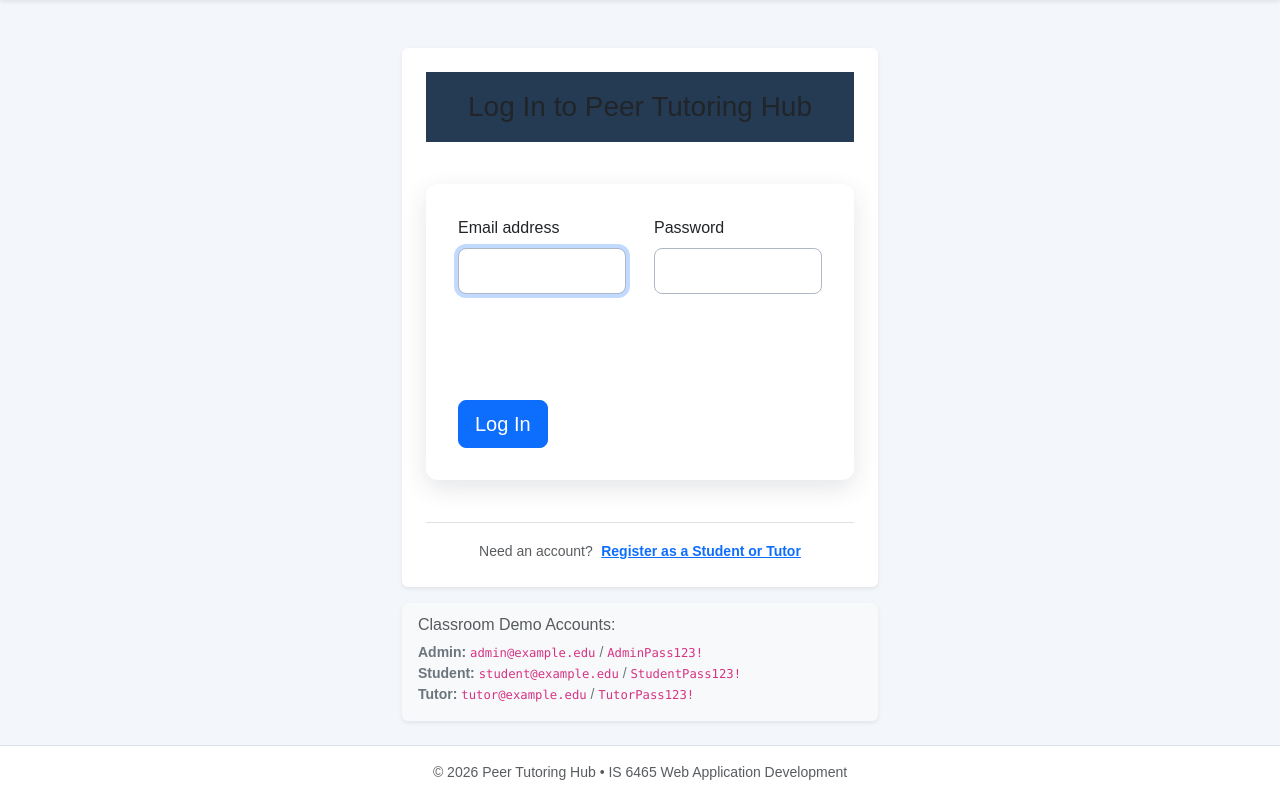
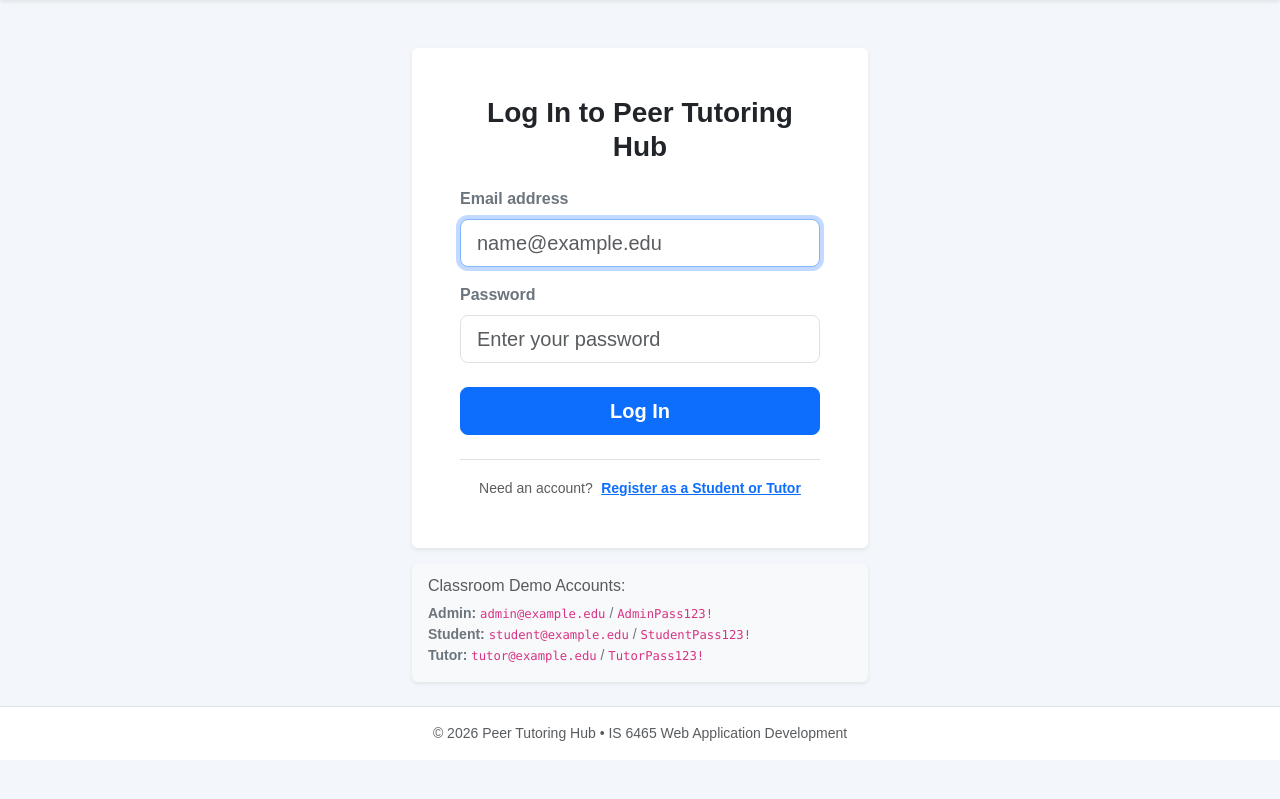
Before and after one commit to Cade-Bray/IS-6465, a PHP site: page /lab7/php/login.php in a window 1280 px wide. Shown: the part 56-855 px from the top of the page. After the commit the page ends 797 px from the top, so only its background shows below. Run offline with PHP 8.4, Linux system fonts and the light colour scheme.

Commit message:
Fixed the contrast issue across the site. It was hard to read some aspects.

```diff
--- a/lab7/css/styles.css
+++ b/lab7/css/styles.css
@@ -79,6 +79,23 @@ main {
 
 h1 {
     margin: 0;
+    padding: 0;
+    color: #1f2937;
+    font-size: 1.75rem;
+    font-weight: 700;
+    background-color: transparent;
+}
+
+.card-header h1,
+.card-title,
+.card h1 {
+    background-color: transparent !important;
+    padding: 0 !important;
+    color: inherit;
+}
+
+.page-banner h1 {
+    margin: 0;
     padding: 18px 36px;
     color: #ffffff;
     font-size: 24px;
@@ -86,9 +103,27 @@ h1 {
     background-color: #243b53;
 }
 
-/* Request form */
+/* Modern card-based and stacked forms */
+.card form,
+form.stacked-form {
+    display: block;
+    max-width: 100%;
+    margin: 0;
+    padding: 0;
+    background-color: transparent;
+    border-radius: 0;
+    box-shadow: none;
+}
 
-main form {
+.card form button,
+form.stacked-form button {
+    grid-column: auto;
+    grid-row: auto;
+}
+
+/* Legacy request form (only when explicitly requested via .legacy-grid-form) */
+
+main form.legacy-grid-form {
     max-width: 900px;
     margin: 42px auto;
     padding: 32px;
@@ -155,49 +190,49 @@ main form input[type="radio"] {
 
 /* Course */
 
-main form label[for="course"] {
+main form.legacy-grid-form label[for="course"] {
     grid-column: 1;
     grid-row: 2;
 }
 
-main form #course {
+main form.legacy-grid-form #course {
     grid-column: 1;
     grid-row: 3;
 }
 
 /* Help topic */
 
-main form label[for="topic"] {
+main form.legacy-grid-form label[for="topic"] {
     grid-column: 1;
     grid-row: 4;
 }
 
-main form #topic {
+main form.legacy-grid-form #topic {
     grid-column: 1;
     grid-row: 5;
 }
 
 /* Preferred date */
 
-main form label[for="preferreddate"] {
+main form.legacy-grid-form label[for="preferreddate"] {
     grid-column: 2;
     grid-row: 2;
 }
 
-main form #preferreddate {
+main form.legacy-grid-form #preferreddate {
     grid-column: 2;
     grid-row: 3;
 }
 
-main form > label {
+main form.legacy-grid-form > label {
     align-self: end;
     font-size: 16px;
     font-weight: 700;
 }
 
-main form input:not([type="checkbox"]):not([type="radio"]),
-main form select,
-main form textarea {
+main form.legacy-grid-form input:not([type="checkbox"]):not([type="radio"]),
+main form.legacy-grid-form select,
+main form.legacy-grid-form textarea {
     width: 100%;
     min-height: 46px;
     padding: 10px 14px;
@@ -208,15 +243,15 @@ main form textarea {
     border-radius: 8px;
 }
 
-main form input:focus,
-main form select:focus,
-main form textarea:focus {
+main form.legacy-grid-form input:focus,
+main form.legacy-grid-form select:focus,
+main form.legacy-grid-form textarea:focus {
     outline: 3px solid rgba(75, 131, 189, 0.25);
     outline-offset: 1px;
     border-color: #4b83bd;
 }
 
-main form button {
+main form.legacy-grid-form button {
     grid-column: 1 / -1;
     grid-row: 6;
     justify-self: start;
--- a/lab7/includes/header.php
+++ b/lab7/includes/header.php
@@ -28,6 +28,28 @@ $cssVersion = file_exists(__DIR__ . '/../css/styles.css') ? filemtime(__DIR__ .
     footer {
       margin-top: auto !important;
     }
+    h1 {
+      background-color: transparent !important;
+      padding: 0 !important;
+      color: inherit !important;
+    }
+    .card-header h1,
+    .card-title,
+    .card h1 {
+      background-color: transparent !important;
+      padding: 0 !important;
+      color: inherit !important;
+    }
+    .card form,
+    form.stacked-form {
+      display: block !important;
+      max-width: 100% !important;
+      margin: 0 !important;
+      padding: 0 !important;
+      background-color: transparent !important;
+      box-shadow: none !important;
+      border-radius: 0 !important;
+    }
   </style>
 </head>
 <body class="d-flex flex-column min-vh-100">
--- a/lab7/php/login.php
+++ b/lab7/php/login.php
@@ -42,10 +42,10 @@ require_once __DIR__ . '/../includes/header.php';
 require_once __DIR__ . '/../includes/nav.php';
 ?>
 
-<main class="container py-4" style="max-width: 500px;">
+<main class="container py-4" style="max-width: 480px;">
     <div class="card shadow-sm border-0">
-        <div class="card-body p-4">
-            <h1 class="h3 card-title text-center mb-4">Log In to Peer Tutoring Hub</h1>
+        <div class="card-body p-4 p-md-5">
+            <h1 class="h3 card-title text-center text-dark fw-bold mb-4">Log In to Peer Tutoring Hub</h1>
 
             <?php if (isset($_GET['logged_out'])): ?>
                 <div class="alert alert-info py-2" role="alert">You have been logged out successfully.</div>
@@ -67,25 +67,25 @@ require_once __DIR__ . '/../includes/nav.php';
                 <div class="alert alert-danger py-2" role="alert"><?= escapeHtml($error) ?></div>
             <?php endif; ?>
 
-            <form method="post" action="login.php" novalidate>
+            <form method="post" action="login.php" class="stacked-form" novalidate>
                 <input type="hidden" name="csrf_token" value="<?= escapeHtml(csrfToken()) ?>">
 
                 <div class="mb-3">
-                    <label for="email" class="form-label">Email address</label>
-                    <input type="email" class="form-control" id="email" name="email" value="<?= escapeHtml($email) ?>" required autofocus>
+                    <label for="email" class="form-label fw-semibold text-secondary">Email address</label>
+                    <input type="email" class="form-control form-control-lg" id="email" name="email" value="<?= escapeHtml($email) ?>" placeholder="name@example.edu" required autofocus>
                 </div>
 
                 <div class="mb-3">
-                    <label for="password" class="form-label">Password</label>
-                    <input type="password" class="form-control" id="password" name="password" required>
+                    <label for="password" class="form-label fw-semibold text-secondary">Password</label>
+                    <input type="password" class="form-control form-control-lg" id="password" name="password" placeholder="Enter your password" required>
                 </div>
 
                 <div class="d-grid gap-2 mt-4">
-                    <button type="submit" class="btn btn-primary btn-lg">Log In</button>
+                    <button type="submit" class="btn btn-primary btn-lg fw-semibold">Log In</button>
                 </div>
             </form>
 
-            <div class="text-center mt-3 pt-3 border-top">
+            <div class="text-center mt-4 pt-3 border-top">
                 <span class="text-muted small">Need an account?</span>
                 <a href="register.php" class="small fw-semibold ms-1">Register as a Student or Tutor</a>
             </div>
```
Also changed, not shown: other parts of lab7/css/styles.css (+13 -13 lines).
